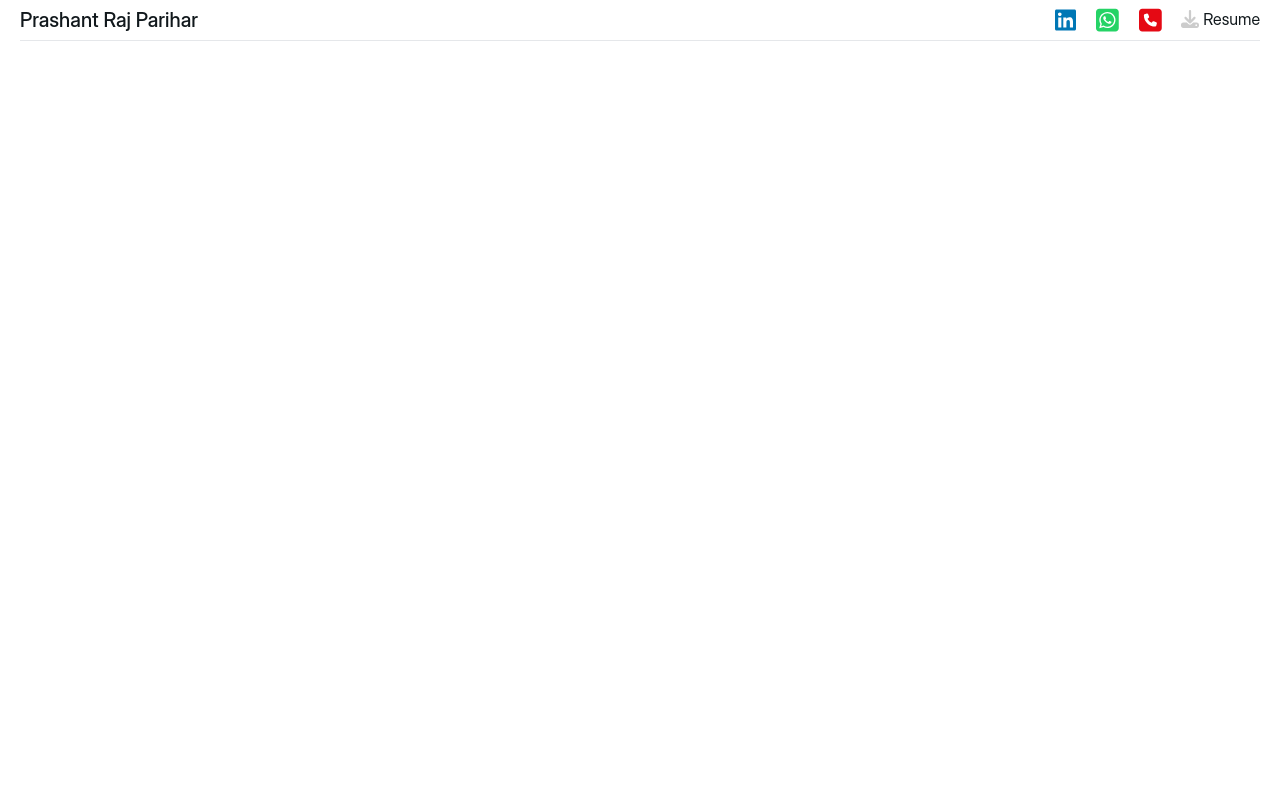
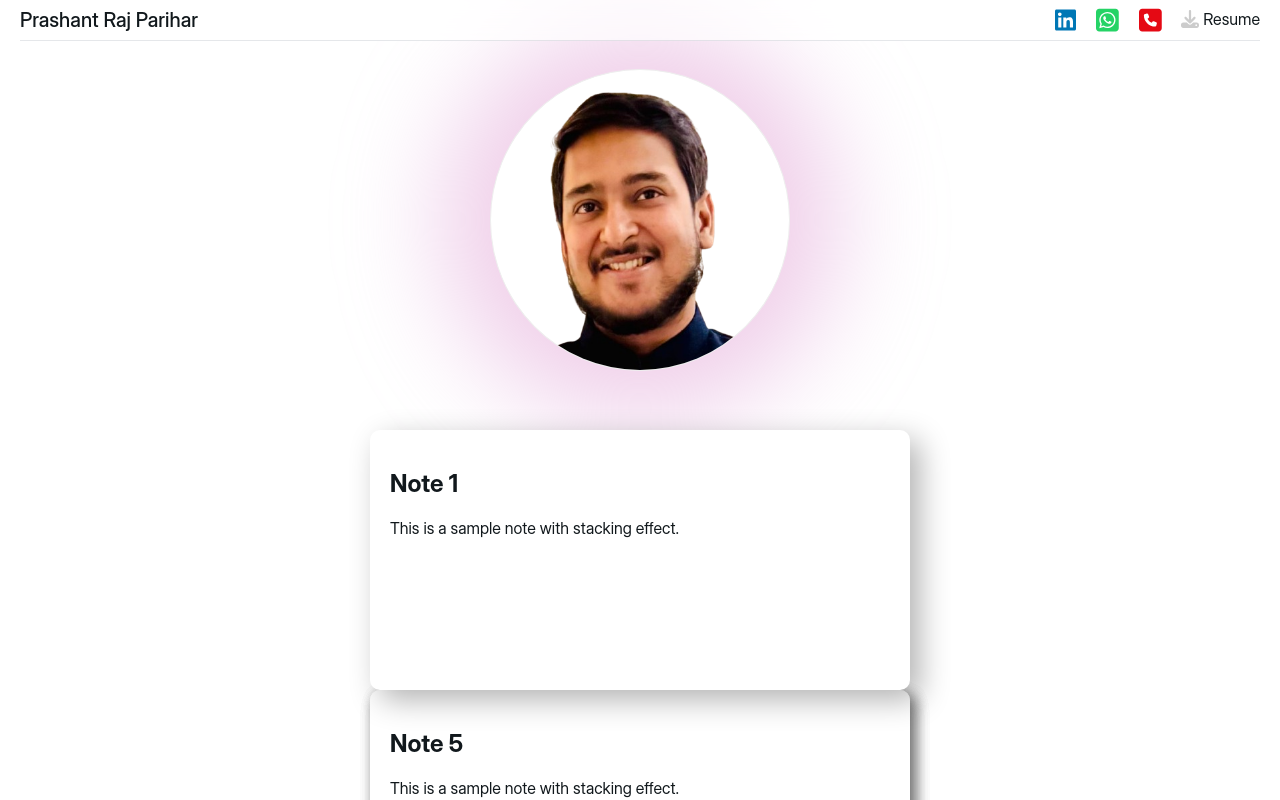
Before and after one commit to pariharprashantraj/portfolio, a React (Create React App) app: page / in a window 1280 px wide. Shown: the top 800 px of the page. Built offline with nearby package versions, Linux system fonts and the light colour scheme.

Commit message:
stacking

```diff
--- a/package.json
+++ b/package.json
@@ -9,6 +9,7 @@
     "cra-template": "1.2.0",
     "react": "^19.0.0",
     "react-dom": "^19.0.0",
+    "react-responsive": "^10.0.0",
     "react-scripts": "5.0.1"
   },
   "scripts": {
--- a/src/App.css
+++ b/src/App.css
@@ -10,5 +10,6 @@
   margin: 0;
 }
 
-.portfolioHeader {
+.profile {
+  padding: 60px 20px;
 }
--- a/src/App.js
+++ b/src/App.js
@@ -1,10 +1,17 @@
 import "./App.css";
+import { useMediaQuery } from "react-responsive";
 import Header from "./components/header";
+import ProfileM from "./components/profile/profileMobile";
+import ProfileD from "./components/profile/profileDesktop";
 
 function App() {
+  const isMobile = useMediaQuery({ maxWidth: 768 });
+  console.log("prp", isMobile);
   return (
     <div className="portfolio">
       <Header />
+      {console.log("prp1", isMobile)}
+      <div className="profile">{isMobile ? <ProfileM /> : <ProfileD />}</div>
     </div>
   );
 }
--- /dev/null
+++ b/src/components/profile/profileDesktop.js
@@ -0,0 +1,22 @@
+import "./styleD.css";
+import Stacking from "./stacking";
+
+function ProfileDesktop() {
+  return (
+    <>
+      <div className="flex profile-container ">
+        <div className="image-container">
+          <div className="gradient-bg"></div>
+          <img
+            src="/profilePhoto.png"
+            alt="Profile Image"
+            className="circular-border"
+          />
+        </div>
+      </div>
+      <Stacking />
+    </>
+  );
+}
+
+export default ProfileDesktop;
--- /dev/null
+++ b/src/components/profile/profileMobile.js
@@ -0,0 +1,7 @@
+import "./styleM.css";
+
+function ProfileMobile() {
+  return <div className=""> Mobile</div>;
+}
+
+export default ProfileMobile;
--- /dev/null
+++ b/src/components/profile/stacking.js
@@ -0,0 +1,54 @@
+import React, { useState, useEffect } from "react";
+import "./styleD.css";
+
+const notesData = ["Note 1", "Note 2", "Note 3", "Note 4", "Note 5"];
+
+const Notes = () => {
+  const [activeIndex, setActiveIndex] = useState(0);
+
+  useEffect(() => {
+    const handleScroll = () => {
+      const scrollPosition = window.scrollY;
+      const newIndex = Math.min(
+        Math.floor(scrollPosition / 300),
+        notesData.length - 1
+      );
+      setActiveIndex(newIndex);
+    };
+
+    window.addEventListener("scroll", handleScroll);
+    return () => window.removeEventListener("scroll", handleScroll);
+  }, []);
+
+  return (
+    <div className="notes-container">
+      {notesData.map((note, index) => {
+        const isActive = index === activeIndex;
+        const isPrevious = index < activeIndex;
+
+        return (
+          <div
+            key={index}
+            className={`note ${
+              isActive ? "active" : isPrevious ? "previous" : "next"
+            }`}
+            style={{
+              transform: isActive
+                ? "translate(-50%, -50%) scale(1)"
+                : isPrevious
+                ? `translate(-50%, -40%) scale(0.85)` // Moves down and shrinks
+                : `translate(-50%, 50%) scale(1)`, // Incoming note starts lower
+              zIndex: isActive ? 3 : isPrevious ? 1 : 2, // Active note on top
+              opacity: isPrevious ? 0.6 : 1, // Older notes fade
+            }}
+          >
+            <h2>{note}</h2>
+            <p>This is a sample note with stacking effect.</p>
+          </div>
+        );
+      })}
+    </div>
+  );
+};
+
+export default Notes;
--- /dev/null
+++ b/src/components/profile/styleD.css
@@ -0,0 +1,103 @@
+/* General Styles */
+
+/* Full Width Utility */
+.w100 {
+  width: 100%;
+}
+
+/* Profile Section */
+.profile-container {
+  height: 40vh;
+  display: flex;
+  flex-direction: column;
+  align-items: center;
+  justify-content: center;
+  position: relative;
+}
+
+/* Glowing Gradient Background */
+.gradient-bg {
+  position: absolute;
+  width: 400px;
+  height: 400px;
+  background: radial-gradient(
+    circle at 50% 50%,
+    rgba(239, 95, 213, 0.5) 0%,
+    rgba(227, 165, 205, 0.5) 40%,
+    rgba(221, 160, 221, 0.5) 70%,
+    rgba(239, 165, 165, 0.9) 100%
+  );
+  border-radius: 50%;
+  filter: blur(50px);
+}
+
+/* Image Container */
+.image-container {
+  position: relative;
+  display: flex;
+  justify-content: center;
+  align-items: center;
+  width: 300px;
+  height: 300px;
+}
+
+/* Profile Image */
+.image-container img {
+  position: relative;
+  z-index: 2;
+  height: 300px;
+  width: 300px;
+  border: 1px solid #eee;
+  border-radius: 50%;
+  background-color: #fff;
+  object-fit: cover;
+}
+
+.notes-container {
+  display: flex;
+  flex-direction: column;
+  align-items: center;
+  padding: 200px 20px;
+  position: relative;
+  height: 200vh; /* Allow enough space for scrolling */
+}
+
+/* Default state for notes */
+.note {
+  width: 500px;
+  height: 220px;
+  padding: 20px;
+  background: white;
+  box-shadow: 5px 5px 15px rgba(0, 0, 0, 0.2);
+  border-radius: 10px;
+  position: fixed;
+  top: 70%;
+  left: 50%;
+  transform: translate(-50%, 50%) scale(1);
+  transition: transform 0.5s ease, opacity 0.5s ease, box-shadow 0.5s ease;
+  opacity: 0.9;
+  z-index: 2;
+}
+
+/* Fully visible note */
+.note.active {
+  transform: translate(-50%, -50%) scale(1);
+  opacity: 1;
+  z-index: 3; /* Active note on top */
+  box-shadow: 10px 10px 30px rgba(0, 0, 0, 0.3);
+}
+
+/* Previous notes move slightly backward */
+.note.previous {
+  transform: translate(-50%, -40%) scale(0.85);
+  opacity: 0.6;
+  z-index: 1; /* Push back */
+  box-shadow: 3px 3px 10px rgba(0, 0, 0, 0.15);
+}
+
+/* Next notes come from below */
+.note.next {
+  transform: translate(-50%, 50%) scale(1);
+  opacity: 1;
+  z-index: 2; /* Stacks between active and previous */
+}
```
Also changed, not shown: public/profilePhoto.png (added), src/components/profile/styleM.css (added), 1 other file (tests, documents, lock files or other folders).
